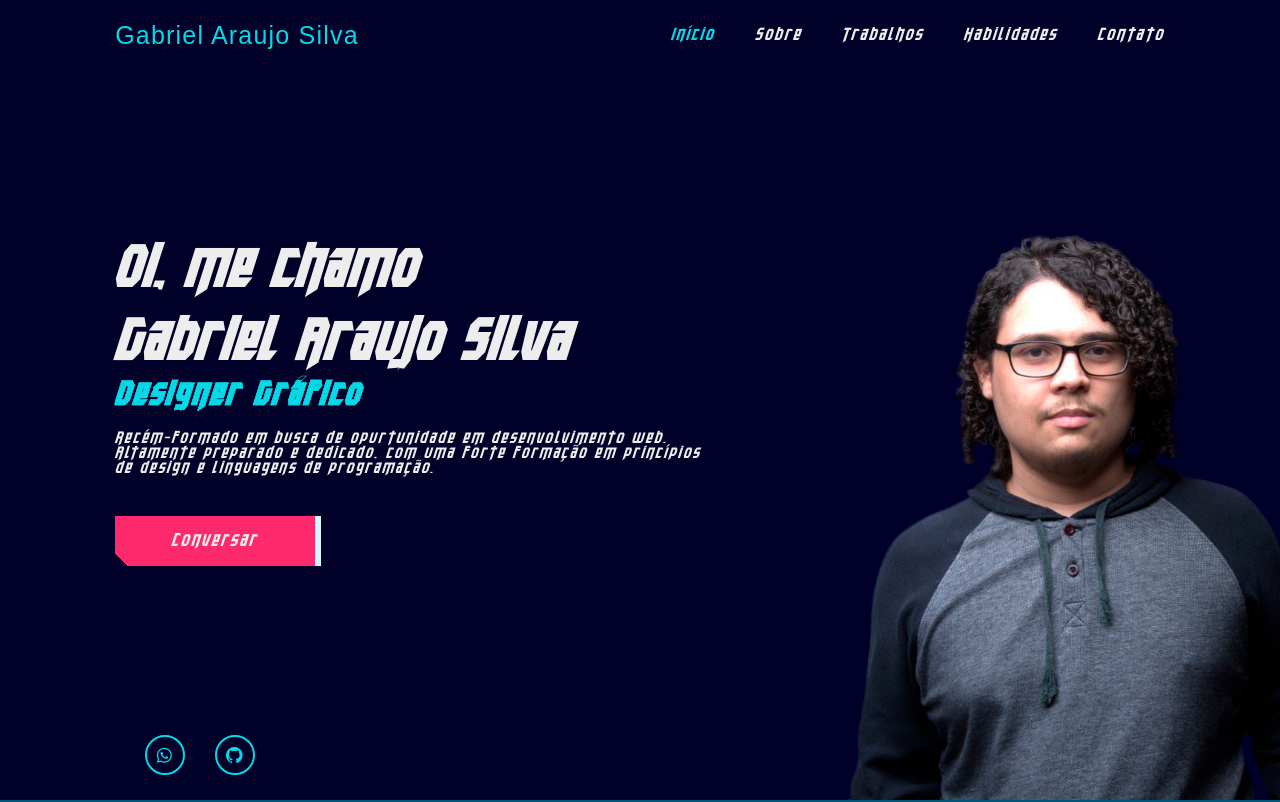
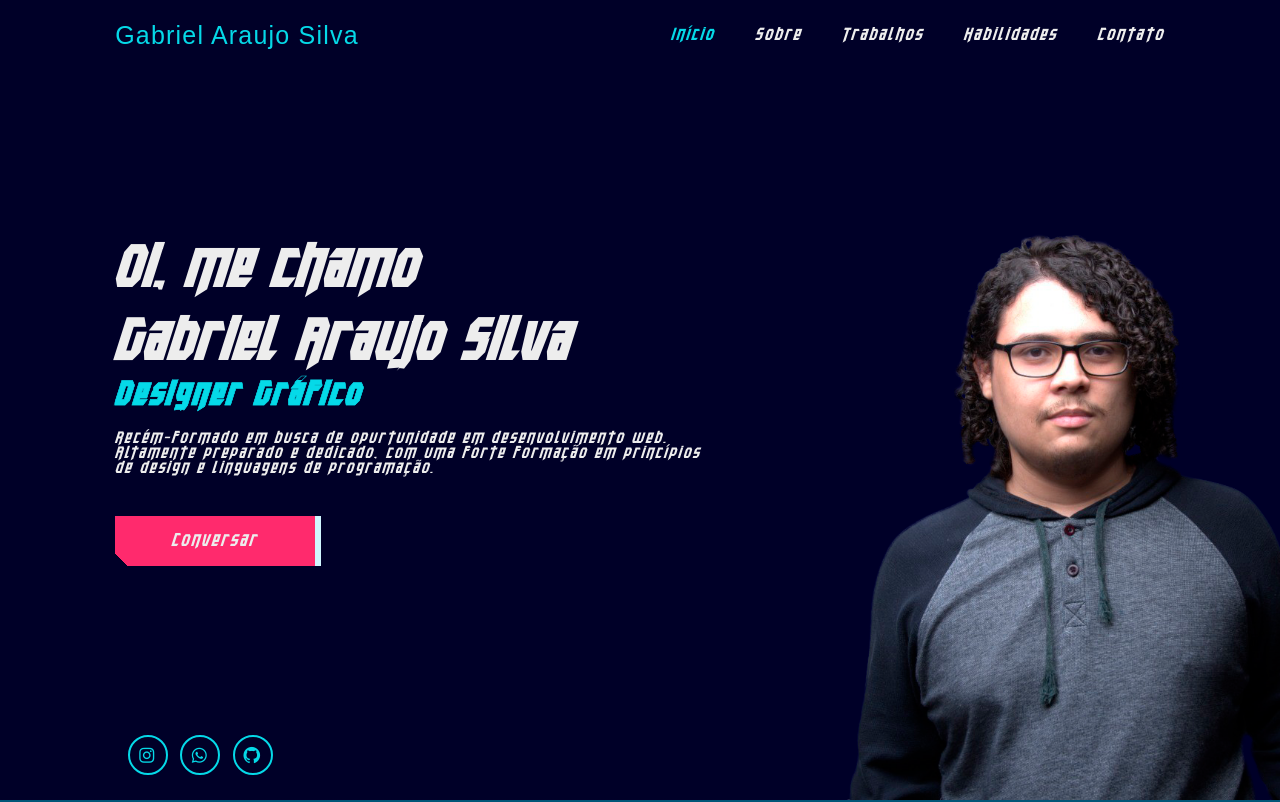
Before and after one commit to Aphrofesyxl/Portfolio, a plain HTML site: page index.html in a window 1280 px wide. Shown: the top 802 px of the page. Drawn offline with nearby package versions, Linux system fonts and the light colour scheme.

Commit message:
Update index.html

```diff
--- a/index.html
+++ b/index.html
@@ -47,6 +47,7 @@
         </div>
 
         <div class="home-sci">
+            <a href="https://www.instagram.com/aphrofesyxl/?next=%2F" class="glitch-effect"><i class='bx bxl-instagram'></i></a>
             <a href="https://api.whatsapp.com/send?phone=5518997098637" class="glitch-effect"><i class='bx bxl-whatsapp' ></i></a>
             <a href="https://github.com/Aphrofesyxl" class="glitch-effect"><i class='bx bxl-github' ></i></a>
         </div>
```
